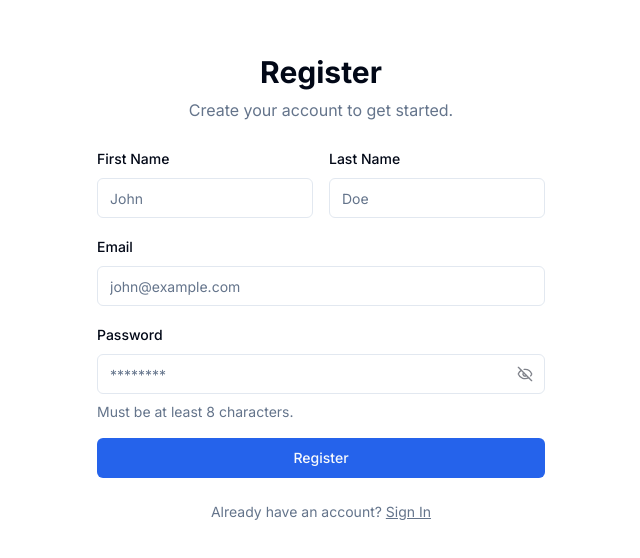
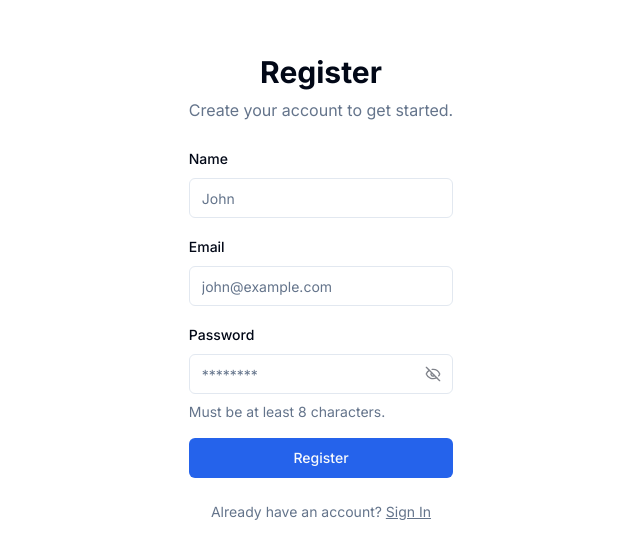
Before and after one commit to Ruanv123/rvm-inventory, a Next.js app: page /signup in a window 1280 px wide. Shown: the part 112-670 px from the top of the page, without its empty margins (319-959 px from the left). Built offline with nearby package versions, Linux system fonts and the light colour scheme.

Commit message:
fix prod errors

```diff
--- a/src/app/(auth)/signup/page.tsx
+++ b/src/app/(auth)/signup/page.tsx
@@ -21,8 +21,7 @@ import { toast } from "sonner";
 import { z } from "zod";
 
 const registerSchema = z.object({
-  firstName: z.string().min(1, "Name is required"),
-  lastName: z.string().min(1, "Name is required"),
+  name: z.string().min(1, "Name is required"),
   email: z.string().min(1, "Email is required").email("Invalid email"),
   password: z
     .string()
@@ -35,8 +34,7 @@ export default function SignupPage() {
   const form = useForm<z.infer<typeof registerSchema>>({
     resolver: zodResolver(registerSchema),
     defaultValues: {
-      firstName: "",
-      lastName: "",
+      name: "",
       email: "",
       password: "",
     },
@@ -66,13 +64,13 @@ export default function SignupPage() {
         <Form {...form}>
           <form onSubmit={form.handleSubmit(onSubmit)}>
             <div className="space-y-4">
-              <div className="grid grid-cols-2 gap-4">
+              {/* <div className="grid grid-cols-2 gap-4"> */}
               <FormField
                 control={form.control}
-                  name="firstName"
+                name="name"
                 render={({ field }) => (
                   <FormItem>
-                      <FormLabel>First Name</FormLabel>
+                    <FormLabel>Name</FormLabel>
                     <FormControl>
                       <Input placeholder="John" {...field} />
                     </FormControl>
@@ -80,7 +78,7 @@ export default function SignupPage() {
                   </FormItem>
                 )}
               />
-                <FormField
+              {/* <FormField
                   control={form.control}
                   name="lastName"
                   render={({ field }) => (
@@ -93,7 +91,7 @@ export default function SignupPage() {
                     </FormItem>
                   )}
                 />
-              </div>
+              </div> */}
               <FormField
                 control={form.control}
                 name="email"
--- a/src/components/shared/header.tsx
+++ b/src/components/shared/header.tsx
@@ -43,7 +43,7 @@ export default async function Header() {
           {/* <Button variant="secondary" size="icon" className="rounded-full"> */}
           {/* <CircleUser className="h-5 w-5" /> */}
           <div>
-            <Avatar className="rounded-md size-[38px] cursor-pointer">
+            <Avatar className="rounded-md size-[38px] cursor-pointer border">
               <AvatarImage
                 src={
                   session.user.image ||
--- a/src/lib/auth.ts
+++ b/src/lib/auth.ts
@@ -57,7 +57,7 @@ export const { handlers, signIn, signOut, auth } = NextAuth({
 
         return {
           id: String(user.id),
-          name: user.firstName,
+          name: user.name,
           email: user.email,
           image: null,
         };
```
Lines whose indentation alone changed are shown as unchanged.
